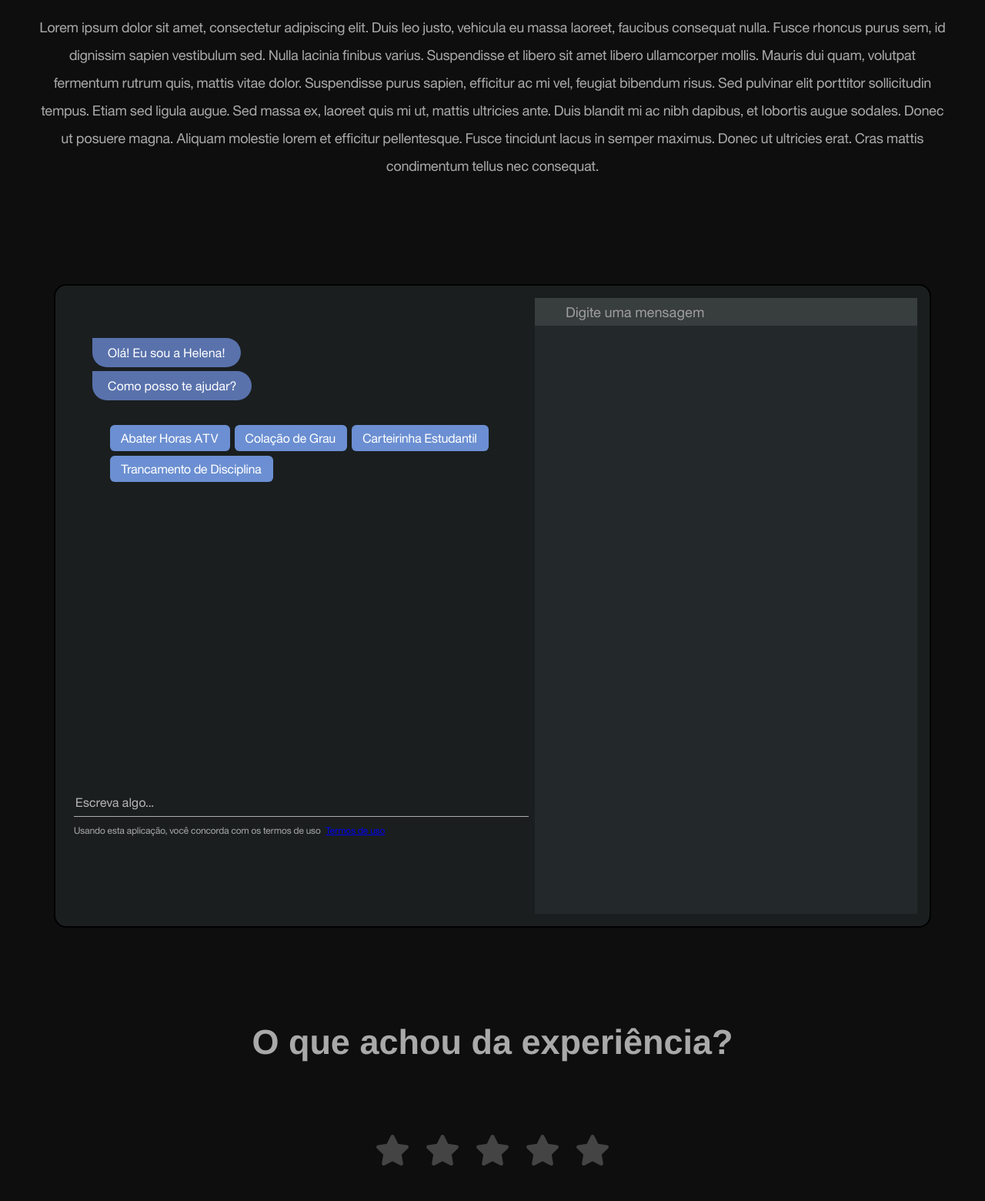
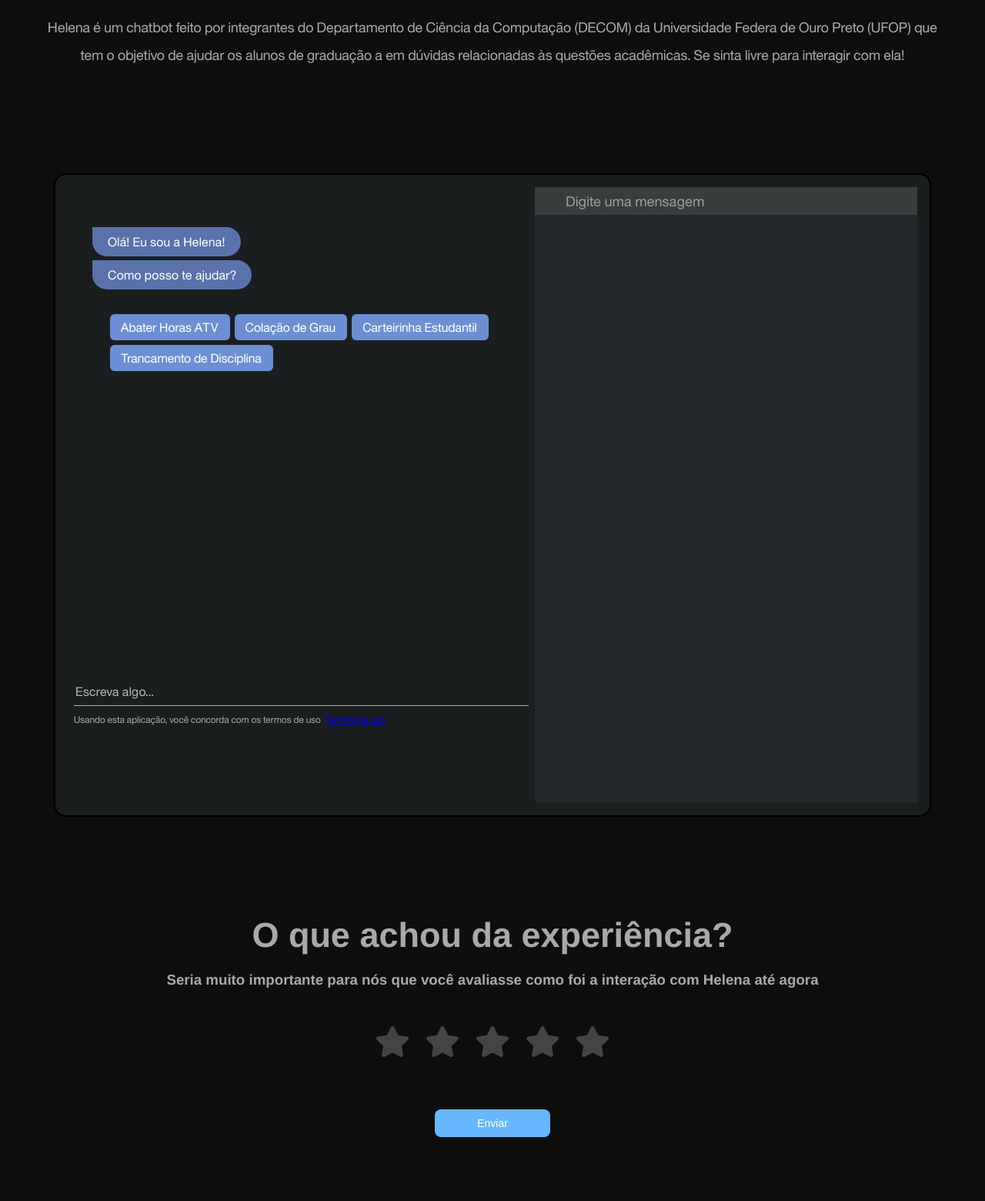
Before and after one commit to helena-assistant/helena-assistant.github.io, a plain HTML site: page index.html in a window 1280 px wide. Shown: the part 169-1729 px from the top of the page at 77% size. Drawn offline with Linux system fonts and the light colour scheme; no server answers; a web font is replaced by a local one.

Commit message:
feat: ratings feedback

```diff
--- a/css/app.css
+++ b/css/app.css
@@ -533,7 +533,7 @@ html {
   height: 400px;
   display: flex;
   flex-direction: column;
-  justify-content: space-between;
+  justify-content: space-evenly;
   padding: 16px;
   text-align: center;
 }
@@ -589,3 +589,8 @@ footer {
   text-align: center;
   background-color: #1a1e1f;
 }
+
+#submit-success {
+  display: none;
+  font-size: 28px;
+}
--- a/index.html
+++ b/index.html
@@ -17,21 +17,11 @@
 <body>
 
   <div class="presentation">
-    <h1 class="presentation-title">Olá! Essa é a Helena</h1>
+    <h1 class="presentation-title">Olá! Essa é a Helena!</h1>
     <p class="presentation-description">
-      Lorem ipsum dolor sit amet, consectetur adipiscing elit. Duis leo justo, vehicula eu massa laoreet, faucibus
-      consequat
-      nulla. Fusce rhoncus purus sem, id dignissim sapien vestibulum sed. Nulla lacinia finibus varius. Suspendisse et
-      libero
-      sit amet libero ullamcorper mollis. Mauris dui quam, volutpat fermentum rutrum quis, mattis vitae dolor.
-      Suspendisse
-      purus sapien, efficitur ac mi vel, feugiat bibendum risus. Sed pulvinar elit porttitor sollicitudin tempus. Etiam
-      sed
-      ligula augue. Sed massa ex, laoreet quis mi ut, mattis ultricies ante. Duis blandit mi ac nibh dapibus, et
-      lobortis
-      augue sodales. Donec ut posuere magna. Aliquam molestie lorem et efficitur pellentesque. Fusce tincidunt lacus in
-      semper
-      maximus. Donec ut ultricies erat. Cras mattis condimentum tellus nec consequat.
+      Helena é um chatbot feito por integrantes do Departamento de Ciência da Computação (DECOM) da Universidade Federa
+      de Ouro Preto (UFOP) que tem o objetivo de ajudar os alunos de graduação a em dúvidas relacionadas às questões
+      acadêmicas. Se sinta livre para interagir com ela!
     </p>
   </div>
 
@@ -47,7 +37,7 @@
           <p class="user-typing" id="user-typing-field"></p>
           <label for="textInput" class="inputOutline">
             <input id="textInput" class="input responsive-column" placeholder="Escreva algo..." type="text"
-              onkeydown="ConversationPanel.inputKeyDown(event, this)" autofocus />
+              onkeydown="ConversationPanel.inputKeyDown(event, this)" />
           </label>
           <div class="disclaimer">
             Usando esta aplicação, você concorda com os termos de uso&nbsp;
@@ -66,8 +56,11 @@
     </div>
   </div>
 
-  <section class="rating">
-    <h2 class="rating-title">O que achou da experiência? </h2>
+  <div id='rating-container' class="rating">
+    <div>
+      <h2 class="rating-title">O que achou da experiência? </h2>
+      <h3>Seria muito importante para nós que você avaliasse como foi a interação com Helena até agora</h3>
+    </div>
     <div class="star-widget">
       <input type="radio" name="rate" id="rate-5" value="5">
       <label for="rate-5" class="fas fa-star"></label>
@@ -85,7 +78,10 @@
         <button type="submit">Enviar</button>
       </div>
     </form>
-  </section>
+    <div id="submit-success">
+      Muito obrigado pela sua avaliação :)
+    </div>
+  </div>
 
   <footer class="footer">
     Feito com s2 por Guilherme Monteiro
--- a/js/rating.js
+++ b/js/rating.js
@@ -5,6 +5,8 @@ const rate2 = document.getElementById("rate-2");
 const rate3 = document.getElementById("rate-3");
 const rate4 = document.getElementById("rate-4");
 const rate5 = document.getElementById("rate-5");
+const rateForm = document.getElementById("rate-form");
+const submitSuccess = document.getElementById("submit-success");
 
 const rates = [rate1, rate2, rate3, rate4, rate5];
 
@@ -24,7 +26,8 @@ const sendRating = (event) => {
   };
 
   http.send(params);
+  rateForm.style.display = "none";
+  submitSuccess.style.display = "block";
 };
 
-const rateForm = document.getElementById("rate-form");
 rateForm.addEventListener("submit", sendRating);
```
